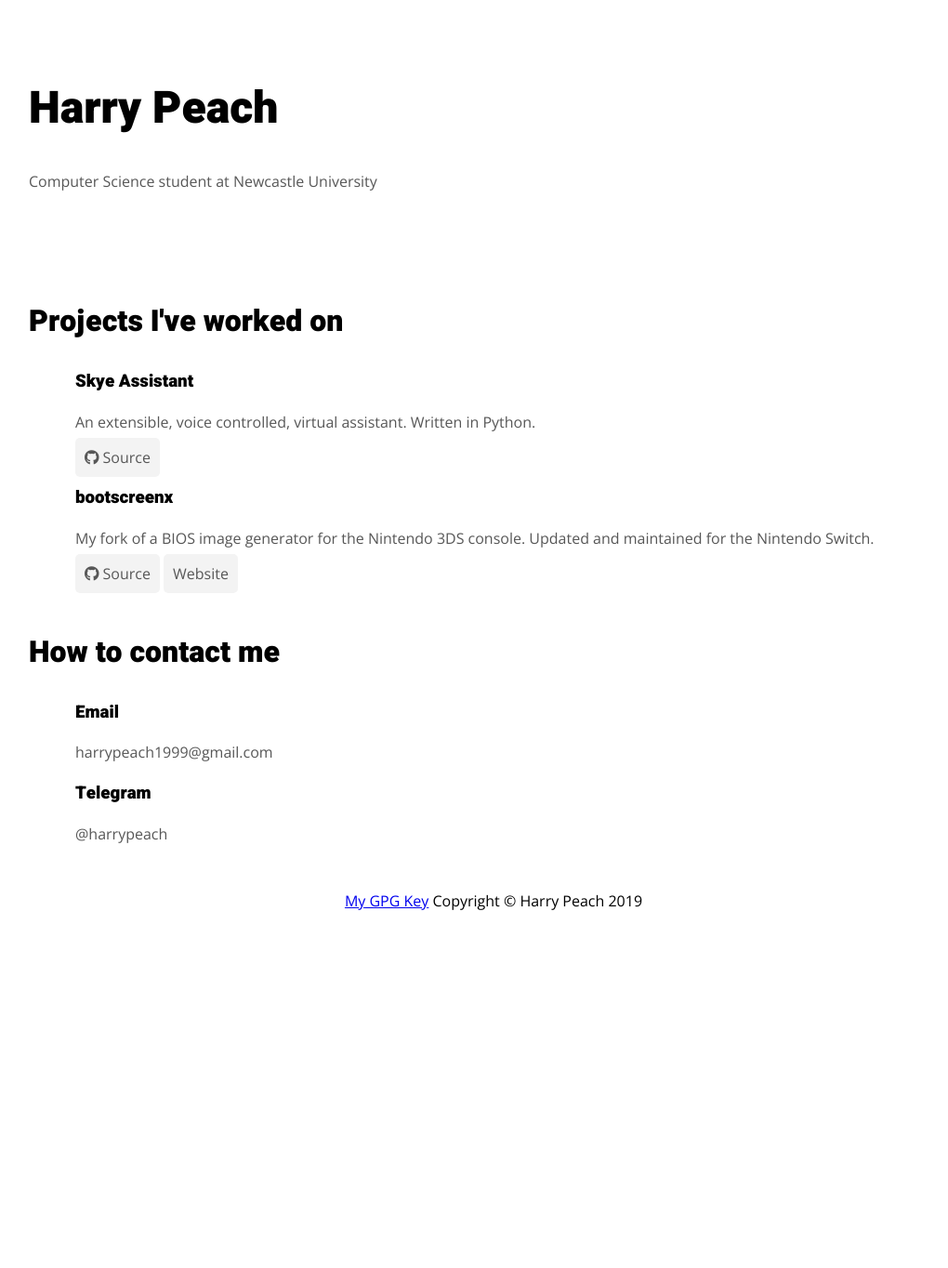
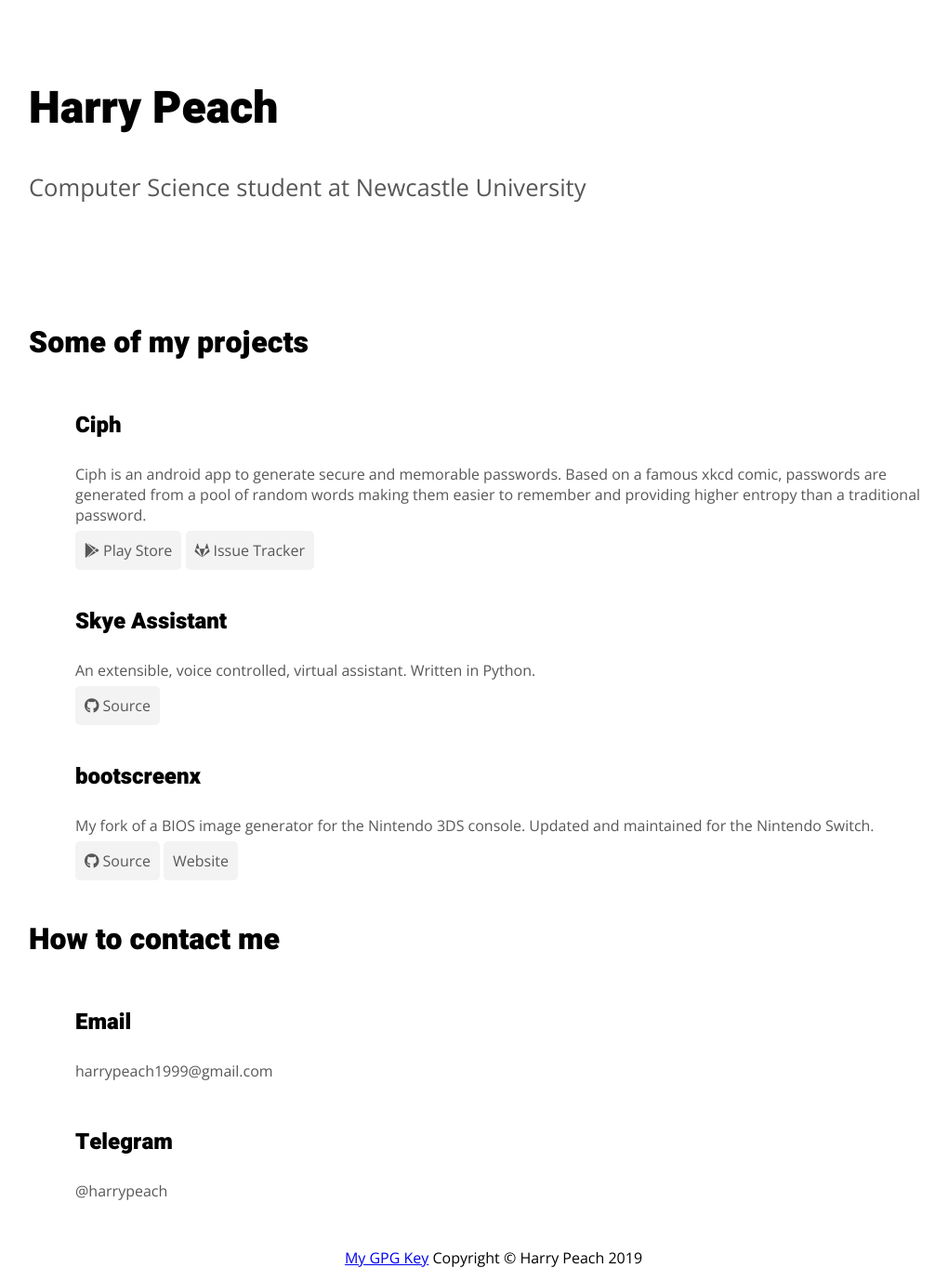
Before and after one commit to HarryPeach/harrypeach.co.uk, a PHP site: page / in a window 1280 px wide. Shown: the whole page at 93% size, without its empty margins (109-1129 px from the left). Before the commit the page ends 979 px from the top, so only its background shows below. Run offline with PHP 8.4, Linux system fonts and the light colour scheme.

Commit message:
Extra styling including font changes and extra content

```diff
--- a/assets/css/core.css
+++ b/assets/css/core.css
@@ -22,8 +22,16 @@ h2{
     font-size: 2em;
 }
 
+h3{
+    font-size: 1.5em;
+}
+
 header{
     padding: 5% 0;
+}
+
+header p{
+    font-size: 1.6em;
 }
 
 p{
@@ -38,8 +46,14 @@ footer{
     text-align: center;
 }
 
+@media only screen and (min-width:60em) {
+	#content{
+        padding-left: 50px;
+    }
+}
+
 #content{
-    padding-left: 50px;
+    margin: 3em 0;
 }
 
 #link-button{
--- a/index.html
+++ b/index.html
@@ -23,7 +23,13 @@
     </header>
     <main>
         <section>
-            <h2>Projects I've worked on</h2>
+            <h2>Some of my projects</h2>
+            <div id="content">
+                <h3>Ciph</h3>
+                <p>Ciph is an android app to generate secure and memorable passwords. Based on a famous xkcd comic, passwords are generated from a pool of random words making them easier to remember and providing higher entropy than a traditional password.</p>
+                <a href="https://play.google.com/store/apps/details?id=ga.cphn.ciph" title="Download the app from the Play Store" id="link-button"><i class="fab fa-google-play">&nbsp;</i>Play Store</a>
+                <a href="https://gitlab.com/harrypeach1999/ciph" title="View the public issue tracker" id="link-button"><i class="fab fa-gitlab">&nbsp;</i>Issue Tracker</a>
+            </div>
             <div id="content">
                 <h3>Skye Assistant</h3>
                 <p>An extensible, voice controlled, virtual assistant. Written in Python.</p>
```
